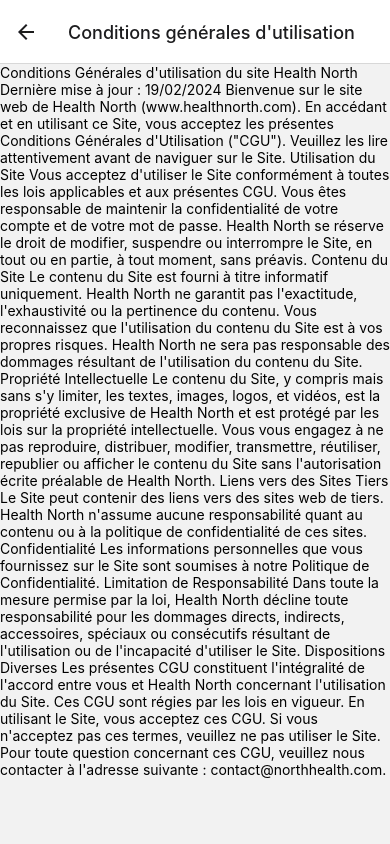
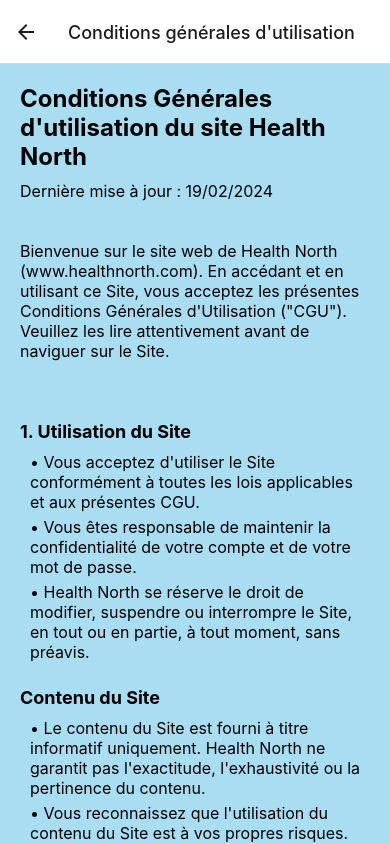
Before and after one commit to Paul-prog44/HealthNorthMobileApp, a React Native app: screen /GeneralConditions in a window 390 px wide. Built offline with nearby package versions, Linux system fonts and the light colour scheme.

Commit message:
Add CGU page

```diff
--- a/GeneralConditions.js
+++ b/GeneralConditions.js
@@ -1,48 +1,65 @@
-import { ScrollView, Text } from "react-native";
+import { ScrollView, StyleSheet, Text } from "react-native";
 
 
 function GeneralConditions() {
+    const styles = StyleSheet.create({
+        container: {
+            padding: 20,
+            backgroundColor: 'rgb(169, 221, 242)'
+        },
+        h1: {
+            fontSize: 24,
+            fontWeight: 'bold',
+            marginBottom: 10,
+        },
+        h3: {
+            fontSize: 18,
+            fontWeight: 'bold',
+            marginTop: 20,
+            marginBottom: 10,
+        },
+        p: {
+            fontSize: 16,
+            marginBottom: 40,
+        },
+        li: {
+            fontSize: 16,
+            marginBottom: 5,
+            paddingLeft: 10,
+        },
+    });
+
     return (
-        <ScrollView>
-            <Text>
-            Conditions Générales d'utilisation du site Health North
-
-            Dernière mise à jour : 19/02/2024
-
-            Bienvenue sur le site web de Health North (www.healthnorth.com). En accédant et en utilisant ce Site, vous acceptez les présentes Conditions Générales d'Utilisation ("CGU"). Veuillez les lire attentivement avant de naviguer sur le Site.
-
-            Utilisation du Site
-
-            Vous acceptez d'utiliser le Site conformément à toutes les lois applicables et aux présentes CGU.
-
-            Vous êtes responsable de maintenir la confidentialité de votre compte et de votre mot de passe.
-
-            Health North se réserve le droit de modifier, suspendre ou interrompre le Site, en tout ou en partie, à tout moment, sans préavis.
-
-            Contenu du Site
-
-            Le contenu du Site est fourni à titre informatif uniquement. Health North ne garantit pas l'exactitude, l'exhaustivité ou la pertinence du contenu.
-            Vous reconnaissez que l'utilisation du contenu du Site est à vos propres risques. Health North ne sera pas responsable des dommages résultant de l'utilisation du contenu du Site.
-            Propriété Intellectuelle
-
-            Le contenu du Site, y compris mais sans s'y limiter, les textes, images, logos, et vidéos, est la propriété exclusive de Health North et est protégé par les lois sur la propriété intellectuelle.
-            Vous vous engagez à ne pas reproduire, distribuer, modifier, transmettre, réutiliser, republier ou afficher le contenu du Site sans l'autorisation écrite préalable de Health North.
-            Liens vers des Sites Tiers
-
-            Le Site peut contenir des liens vers des sites web de tiers. Health North n'assume aucune responsabilité quant au contenu ou à la politique de confidentialité de ces sites.
-            Confidentialité
-
-            Les informations personnelles que vous fournissez sur le Site sont soumises à notre Politique de Confidentialité.
-            Limitation de Responsabilité
-
-            Dans toute la mesure permise par la loi, Health North décline toute responsabilité pour les dommages directs, indirects, accessoires, spéciaux ou consécutifs résultant de l'utilisation ou de l'incapacité d'utiliser le Site.
-            Dispositions Diverses
-
-            Les présentes CGU constituent l'intégralité de l'accord entre vous et Health North concernant l'utilisation du Site.
-            Ces CGU sont régies par les lois en vigueur.
-            En utilisant le Site, vous acceptez ces CGU. Si vous n'acceptez pas ces termes, veuillez ne pas utiliser le Site.
-
-            Pour toute question concernant ces CGU, veuillez nous contacter à l'adresse suivante : contact@northhealth.com.
+        <ScrollView style={styles.container}>
+            <Text style={styles.h1}>Conditions Générales d'utilisation du site Health North</Text>
+            <Text style={styles.p}>Dernière mise à jour : 19/02/2024</Text>
+            <Text style={styles.p}>
+                Bienvenue sur le site web de Health North (www.healthnorth.com). En accédant et en utilisant ce Site, vous acceptez les présentes Conditions Générales d'Utilisation ("CGU"). Veuillez les lire attentivement avant de naviguer sur le Site.
+            </Text>
+            <Text style={styles.h3}>1. Utilisation du Site</Text>
+            <Text style={styles.li}>• Vous acceptez d'utiliser le Site conformément à toutes les lois applicables et aux présentes CGU.</Text>
+            <Text style={styles.li}>• Vous êtes responsable de maintenir la confidentialité de votre compte et de votre mot de passe.</Text>
+            <Text style={styles.li}>• Health North se réserve le droit de modifier, suspendre ou interrompre le Site, en tout ou en partie, à tout moment, sans préavis.</Text>
+            <Text style={styles.h3}>Contenu du Site</Text>
+            <Text style={styles.li}>• Le contenu du Site est fourni à titre informatif uniquement. Health North ne garantit pas l'exactitude, l'exhaustivité ou la pertinence du contenu.</Text>
+            <Text style={styles.li}>• Vous reconnaissez que l'utilisation du contenu du Site est à vos propres risques. Health North ne sera pas responsable des dommages résultant de l'utilisation du contenu du Site.</Text>
+            <Text style={styles.h3}>Propriété Intellectuelle</Text>
+            <Text style={styles.li}>• Le contenu du Site, y compris mais sans s'y limiter, les textes, images, logos, et vidéos, est la propriété exclusive de Health North et est protégé par les lois sur la propriété intellectuelle.</Text>
+            <Text style={styles.li}>• Vous vous engagez à ne pas reproduire, distribuer, modifier, transmettre, réutiliser, republier ou afficher le contenu du Site sans l'autorisation écrite préalable de Health North.</Text>
+            <Text style={styles.h3}>Liens vers des Sites Tiers</Text>
+            <Text style={styles.li}>• Le Site peut contenir des liens vers des sites web de tiers. Health North n'assume aucune responsabilité quant au contenu ou à la politique de confidentialité de ces sites.</Text>
+            <Text style={styles.h3}>Confidentialité</Text>
+            <Text style={styles.li}>• Les informations personnelles que vous fournissez sur le Site sont soumises à notre Politique de Confidentialité.</Text>
+            <Text style={styles.h3}>Limitation de Responsabilité</Text>
+            <Text style={styles.li}>• Dans toute la mesure permise par la loi, Health North décline toute responsabilité pour les dommages directs, indirects, accessoires, spéciaux ou consécutifs résultant de l'utilisation ou de l'incapacité d'utiliser le Site.</Text>
+            <Text style={styles.h3}>Dispositions Diverses</Text>
+            <Text style={styles.li}>• Les présentes CGU constituent l'intégralité de l'accord entre vous et Health North concernant l'utilisation du Site.</Text>
+            <Text style={styles.li}>• Ces CGU sont régies par les lois en vigueur.</Text>
+            <Text style={styles.p}>
+                En utilisant le Site, vous acceptez ces CGU. Si vous n'acceptez pas ces termes, veuillez ne pas utiliser le Site.
+            </Text>
+            <Text style={styles.p}>
+                Pour toute question concernant ces CGU, veuillez nous contacter à l'adresse suivante : contact@northhealth.com.
             </Text>
         </ScrollView>
     )
```
